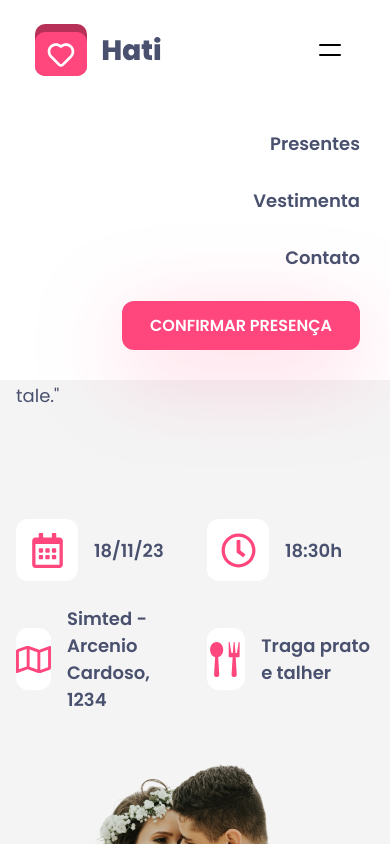
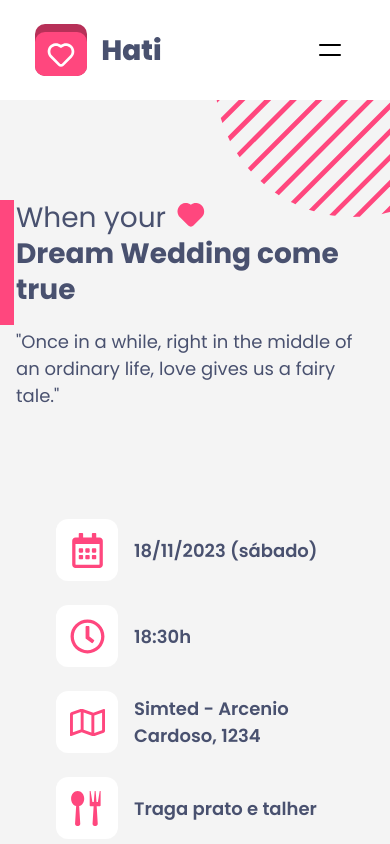
Before and after one commit to NewmarLucas/convite-casamento, a Next.js app: page / in a window 390 px wide. Shown: the top 844 px of the page. Built offline with nearby package versions, Linux system fonts and the light colour scheme.

Commit message:
ajustando responsividade dos avisos

```diff
--- a/src/components/Header/index.tsx
+++ b/src/components/Header/index.tsx
@@ -5,7 +5,7 @@ import logo from '@/assets/logo.svg';
 import styles from './styles.module.css';
 
 export function Header() {
-  const [active, setActive] = useState(true);
+  const [active, setActive] = useState(false);
 
   const Buttons = () => (
     <div className={styles.buttonsContainer}>
--- a/src/components/HomeCardInfo/styles.module.css
+++ b/src/components/HomeCardInfo/styles.module.css
@@ -2,6 +2,7 @@
   display: flex;
   align-items: center;
   gap: 1rem;
+  width: 278px;
 }
 
 .container p {
--- a/src/pages/index.tsx
+++ b/src/pages/index.tsx
@@ -17,7 +17,7 @@ import noivos from '@/assets/noivos.png';
 
 const infos = [
   {
-    text: '18/11/23',
+    text: '18/11/2023 (sábado)',
     icon: <FaRegCalendarAlt size={35} color={'var(--main-color)'} />,
   },
   {
@@ -54,9 +54,7 @@ export default function Home() {
                 style={{ marginLeft: 10 }}
               />
             </h1>
-            <h1>
-              <strong>Dream Wedding come true</strong>
-            </h1>
+            <h1>Dream Wedding come true</h1>
             <p className={styles.secondaryText}>
               &quot;Once in a while, right in the middle of an ordinary life,
               love gives us a fairy tale.&quot;
@@ -67,7 +65,12 @@ export default function Home() {
               ))}
             </div>
           </div>
-          <Image src={noivos} alt='noivos' className={styles.mainImage} />
+          <Image
+            src={noivos}
+            alt='noivos'
+            loading='lazy'
+            className={styles.mainImage}
+          />
         </div>
         <div className={styles.mainButtonContainer}>
           <button className='filled-button'>CONFIRMAR PRESENÇA</button>
--- a/src/styles/Home.module.css
+++ b/src/styles/Home.module.css
@@ -53,9 +53,12 @@
 
 .cardInfoContainer {
   margin-top: 110px;
-  display: grid;
-  grid-template-columns: 1fr 1fr;
-  grid-gap: 24px;
+  width: 100%;
+  max-width: 580px;
+  display: flex;
+  justify-content: center;
+  flex-wrap: wrap;
+  gap: 24px;
 }
 
 .mainImage {
```
